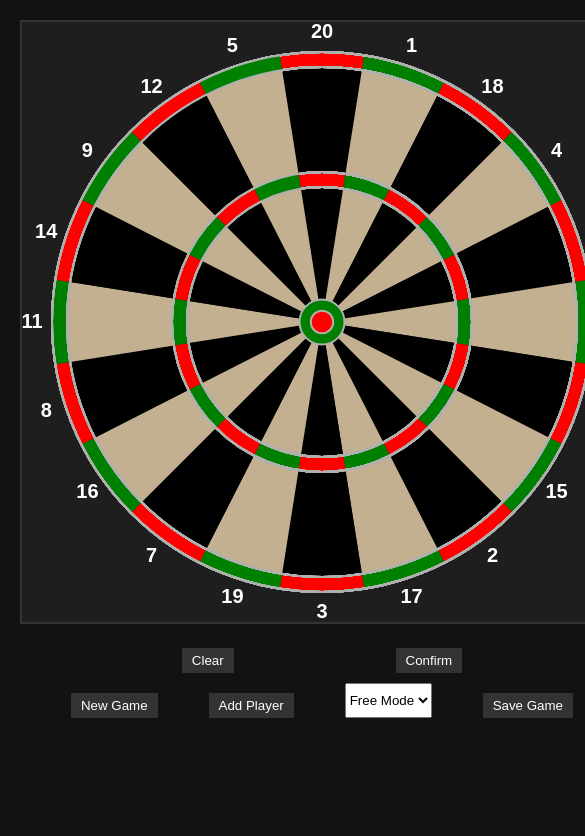
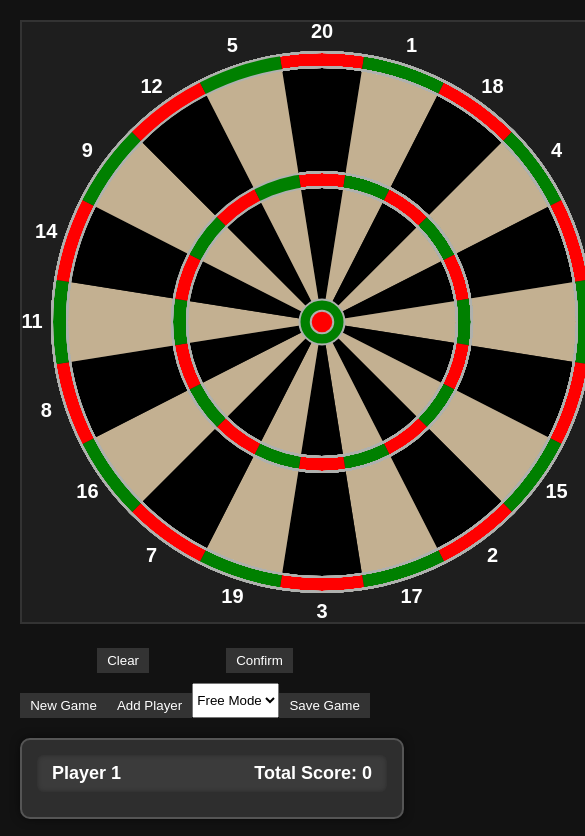
Before and after one commit to ItsAleel/darts, a plain HTML site: page darts.html in a window 390 px wide. Shown: the top 836 px of the page, 585 px wide, since content can reach past the window. Drawn offline with Linux system fonts and the light colour scheme.

Commit message:
Update styles.css

```diff
--- a/styles.css
+++ b/styles.css
@@ -122,7 +122,6 @@ button:hover {
   margin-top: 10px;
 }
 
-
 .playerIndicator {
   height: 15px;
   width: 15px;
@@ -139,7 +138,6 @@ button:hover {
   margin-left: auto; /* Aligns to the right */
   font-weight: bold;
 }
-
 
 #totalScoreboard {
   width: 30%; /* Reduced width */
@@ -177,8 +175,6 @@ button:hover {
   background-color: #4CAF50;
 }
 
-
-
 /* Additional CSS for the fixed header and scrollable body */
 .scoreTableHeader {
   width: 100%;
@@ -196,3 +192,18 @@ button:hover {
   max-height: 200px; /* Adjust based on your preference */
   overflow-y: auto;
 }
+
+/* Add responsiveness for mobile devices */
+@media (max-width: 768px) {
+    #gameContainer {
+        flex-direction: column;
+    }
+
+    #leftPanel, #rightPanel {
+        flex-basis: 100%;
+    }
+
+    #totalScoreboard {
+        width: 100%;
+    }
+}
```
